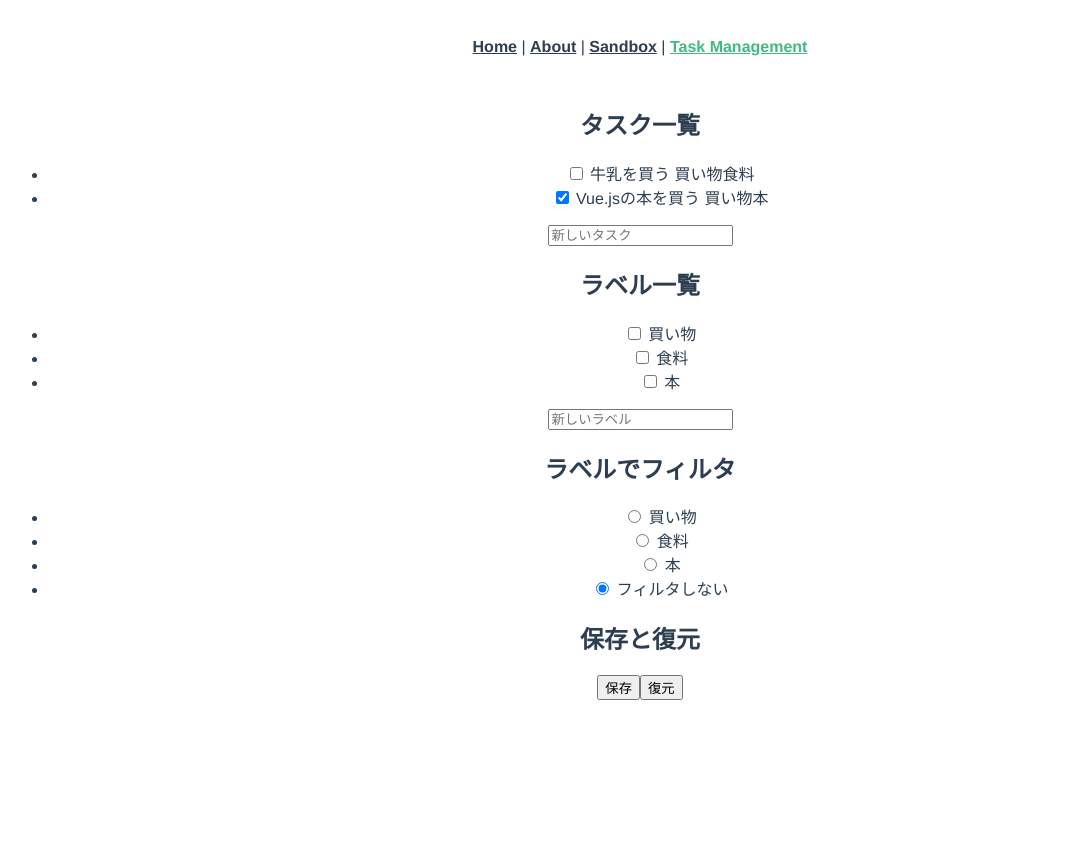
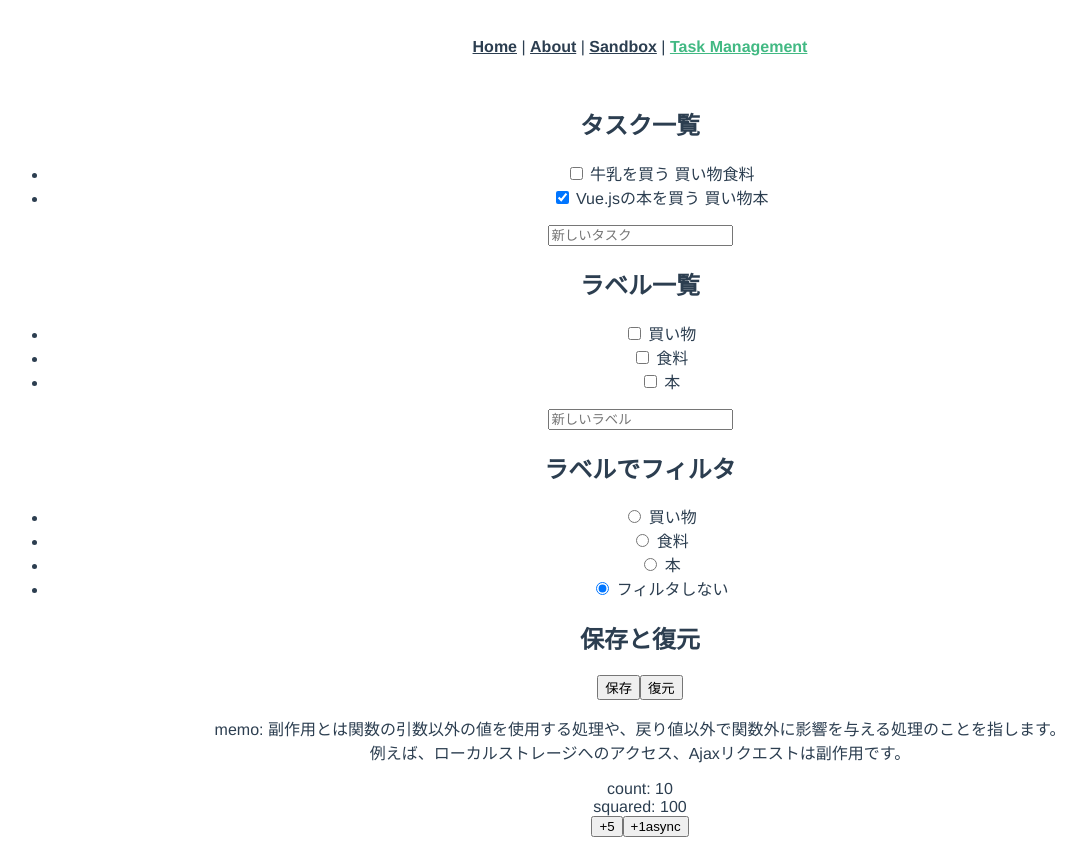
Before and after one commit to myokoyama0712/vuejs-sandbox, a Vue app: page /task-management in a window 1280 px wide. Shown: the whole page, without its empty margins (0-1086 px from the left). Before the commit the page ends 800 px from the top, so only its background shows below. Built offline with nearby package versions, Linux system fonts and the light colour scheme.

Commit message:
use vuex module system

```diff
--- a/src/store.js
+++ b/src/store.js
@@ -2,6 +2,64 @@ import Vue from 'vue'
 import Vuex from 'vuex'
 
 Vue.use(Vuex)
+
+// 例示用に非同期処理を行う関数
+// 実際のアプリではサーバーからデータを取得する
+function getCountNum(type) {
+  return new Promise(resolve => {
+    // 1秒後にtypeに応じたデータを返す
+    setTimeout(() => {
+      let amount
+      switch (type) {
+        case 'one':
+          amount = 1
+          break
+        case 'two':
+          amount = 2
+          break
+        case 'ten':
+          amount = 10
+          break
+        default:
+          amount = 0
+      }
+      resolve({ amount })
+    }, 1000)
+  })
+}
+
+// カウンターモジュールを定義
+const counter = {
+  // ステート
+  state: {
+    count: 10,
+  },
+  // ゲッター
+  getters: {
+    squared: state => state.count*state.count
+  },
+  // ミューテーション
+  mutations: {
+    increment(state, amount) {
+      state.count += amount
+    },
+  },
+  // アクション
+  actions: {
+    incrementAsync({ commit }, payload) {
+      return getCountNum(payload.type)
+              .then(data => {
+                commit('increment', data.amount)
+              })
+    }
+  },
+  // モジュールは入れ子に定義することができる
+//  modules: {
+//    childModule: {
+//      // ... 入れ子モジュールの定義 ...
+//    },
+//  },
+}
 
 export default new Vuex.Store({
   state: {
@@ -41,6 +99,7 @@ export default new Vuex.Store({
     },
   },
 
+  // ミューテーションのメソッドの第2引数はpayloadと呼ばれる単一オブジェクト
   mutations: {
     // タスクを追加する
     addTask(state, { name, labelIds }) {
@@ -85,6 +144,8 @@ export default new Vuex.Store({
     },
   },
 
+  // アクションのメソッドの第1引数はコンテキスト(ctx)というオブジェクトであることに注意
+  // 第2引数はミューテーションと同じくpayload
   actions: {
     // ローカルストレージにステートを保存する
     save({ state }) {
@@ -105,5 +166,10 @@ export default new Vuex.Store({
         commit('restore', JSON.parse(data))
       }
     }
-  }
+  },
+
+  // counterモジュールをストアに登録
+  modules: {
+    counter,
+  },
 })
--- a/src/views/TaskManagement.vue
+++ b/src/views/TaskManagement.vue
@@ -42,6 +42,21 @@
   <h2>保存と復元</h2>
   <button type="button" @click="save">保存</button>
   <button type="button" @click="restore">復元</button>
+
+  <p>
+    memo: 副作用とは関数の引数以外の値を使用する処理や、戻り値以外で関数外に影響を与える処理のことを指します。
+    <br>
+    例えば、ローカルストレージへのアクセス、Ajaxリクエストは副作用です。
+  </p>
+
+  <div>
+    <div>count: {{ count }}</div>
+    <div>squared: {{ squared }}</div>
+    <div>
+      <button @click="increment">+5</button>
+      <button @click="incrementAsync">+1async</button>
+    </div>
+  </div>
 </div>
 </template>
 
@@ -67,6 +82,12 @@ export default {
     },
     filter() {
       return this.$store.state.filter
+    },
+    count() {
+      return this.$store.state.counter.count	// ステートはモジュール名の下に登録される
+    },
+    squared() {
+      return this.$store.getters.squared	// ゲッターやミューテーション・アクションはモジュールが絡んでも呼び出し方は変わらない
     },
   },
 
@@ -125,6 +146,14 @@ export default {
       // restoreアクションをディスパッチ
       this.$store.dispatch('restore')
     },
+
+    // counterモジュール配下のミューテーション・アクションでも呼び出しは通常通り
+    increment() {
+      this.$store.commit('increment', 5)
+    },
+    incrementAsync() {
+      this.$store.dispatch('incrementAsync', { type: 'one' })
+    },
   },
 }
 </script>
```
